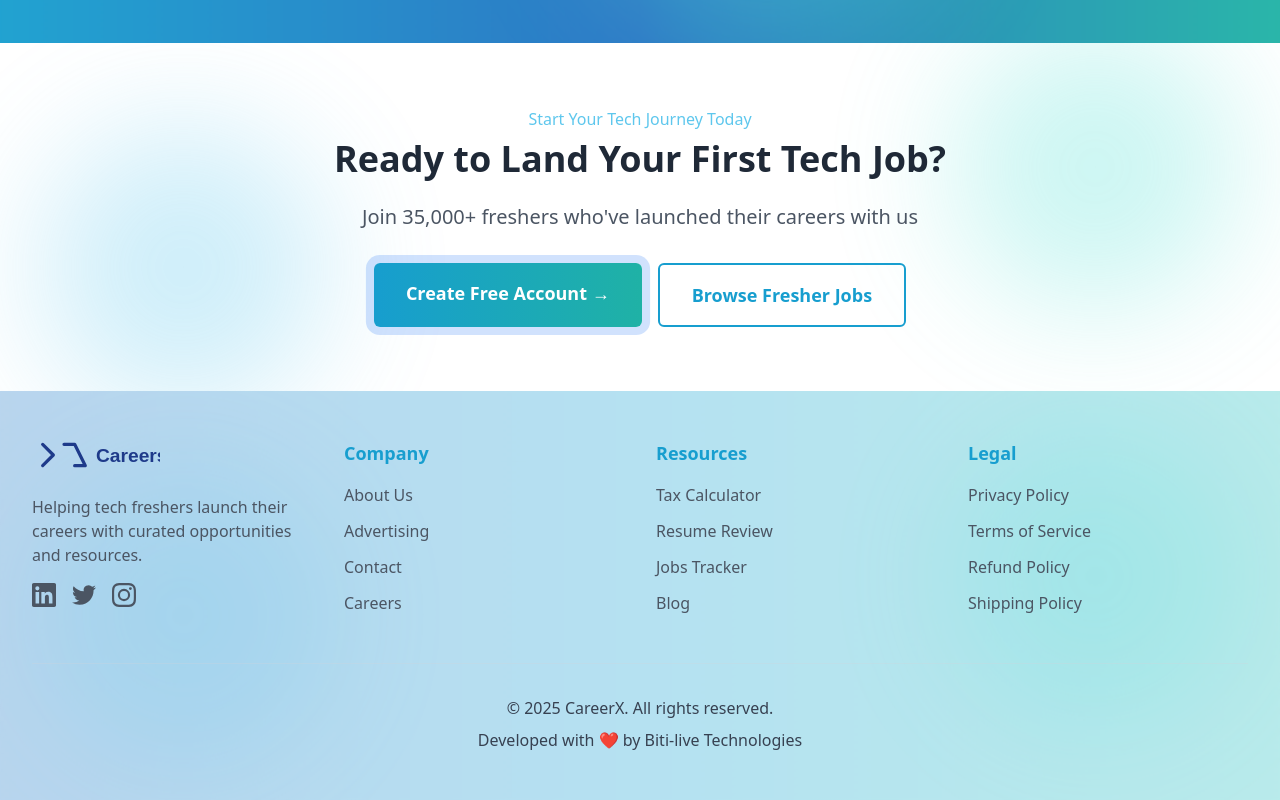
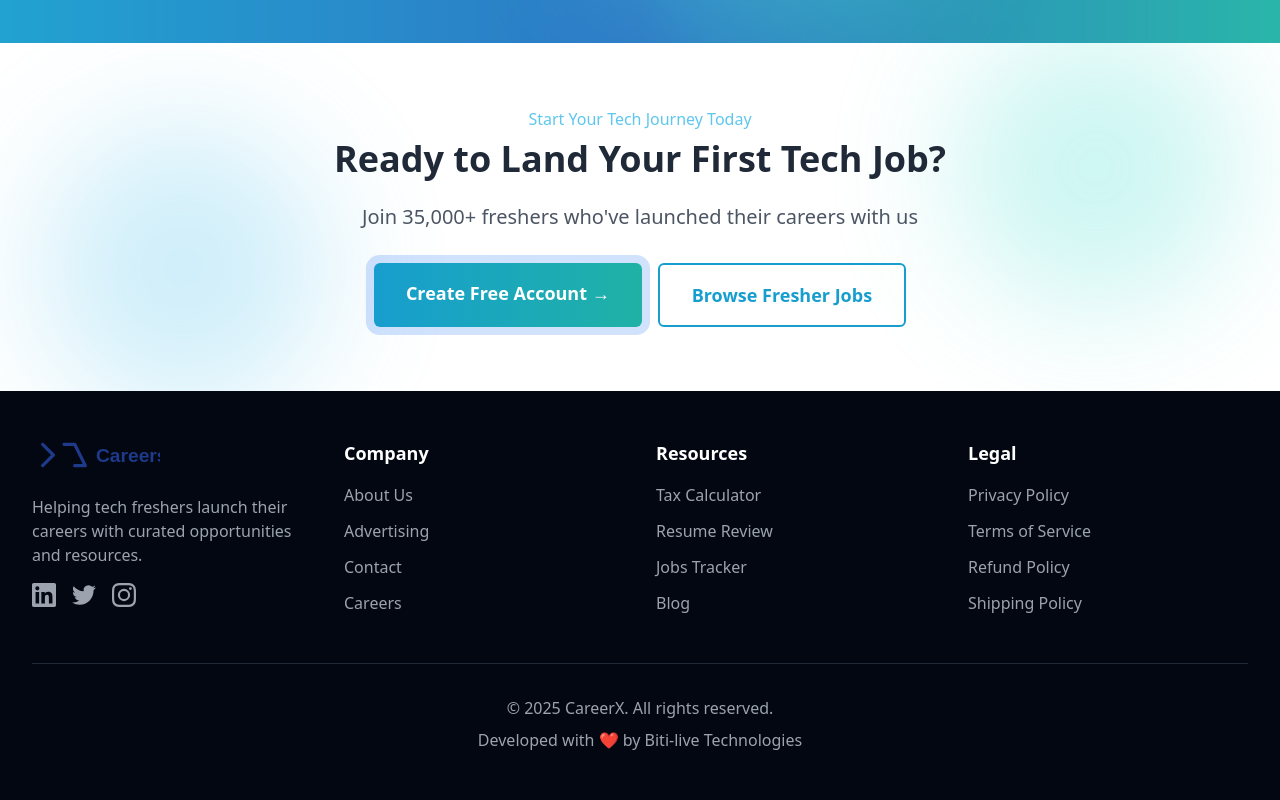
Before and after one commit to BitHiveTechnologies/X_Career-Website, a Next.js app: page / in a window 1280 px wide. Shown: the part 3858-4658 px from the top of the page. Built offline with nearby package versions, Linux system fonts and the light colour scheme.

Commit message:
make this frosted grey in color

```diff
--- a/app/page.tsx
+++ b/app/page.tsx
@@ -1989,45 +1989,21 @@
             </main>
 
             {/* Footer */}
-            <footer
-                className="bg-gradient-to-r from-[hsl(210,60%,85%)] via-[hsl(196,70%,85%)] to-[hsl(175,60%,85%)] text-gray-800 relative overflow-hidden"
-                data-oid="3thd4hw"
-            >
-                {/* Subtle animated background elements */}
-                <div className="absolute inset-0 overflow-hidden opacity-20" data-oid="g23xp.0">
-                    <div
-                        className="absolute top-20 left-10 w-72 h-72 bg-[hsl(196,80%,65%)] rounded-full blur-3xl animate-blob animation-delay-2000"
-                        data-oid="2gjrqj3"
-                    ></div>
-                    <div
-                        className="absolute bottom-20 right-10 w-72 h-72 bg-[hsl(175,70%,61%)] rounded-full blur-3xl animate-blob"
-                        data-oid="u722:sj"
-                    ></div>
-                </div>
-                {/* Subtle overlay */}
-                <div
-                    className="absolute inset-0 bg-[hsl(196,80%,45%)]/5 backdrop-blur-[1px]"
-                    data-oid="0ybcbpm"
-                ></div>
-                <div
-                    className="max-w-7xl mx-auto px-4 sm:px-6 lg:px-8 py-12 relative z-10"
-                    data-oid="z5enqj:"
-                >
+            <footer className="bg-gray-950 text-white" data-oid="3thd4hw">
+                <div className="max-w-7xl mx-auto px-4 sm:px-6 lg:px-8 py-12" data-oid="z5enqj:">
                     <div className="grid md:grid-cols-4 gap-8" data-oid="mv5:ho_">
                         <div data-oid="084ju9w">
                             <div className="mb-6" data-oid="ef3o64e">
-                                <div className="text-[hsl(196,80%,45%)]" data-oid="m9dhq5u">
-                                    <Logo data-oid="wur2:xh" />
-                                </div>
+                                <Logo data-oid="wur2:xh" />
                             </div>
-                            <p className="text-gray-600 mb-4" data-oid="bqzosa0">
+                            <p className="text-gray-400 mb-4" data-oid="bqzosa0">
                                 Helping tech freshers launch their careers with curated
                                 opportunities and resources.
                             </p>
                             <div className="flex space-x-4" data-oid="t5hrm1f">
                                 <a
                                     href="/linkedin"
-                                    className="text-gray-600 hover:text-[hsl(196,80%,45%)] transition-all duration-300"
+                                    className="text-gray-400 hover:text-white transition-all duration-300"
                                     data-oid="rt:13ay"
                                 >
                                     <svg
@@ -2044,7 +2020,7 @@
                                 </a>
                                 <a
                                     href="/twitter"
-                                    className="text-gray-600 hover:text-[hsl(196,80%,45%)] transition-all duration-300"
+                                    className="text-gray-400 hover:text-white transition-all duration-300"
                                     data-oid="tpvo5xq"
                                 >
                                     <svg
@@ -2061,7 +2037,7 @@
                                 </a>
                                 <a
                                     href="/instagram"
-                                    className="text-gray-600 hover:text-[hsl(196,80%,45%)] transition-all duration-300"
+                                    className="text-gray-400 hover:text-white transition-all duration-300"
                                     data-oid="nco5oi:"
                                 >
                                     <svg
@@ -2079,17 +2055,14 @@
                             </div>
                         </div>
                         <div data-oid="c:0rtx4">
-                            <h3
-                                className="text-lg font-bold mb-4 text-[hsl(196,80%,45%)]"
-                                data-oid="80z5fro"
-                            >
+                            <h3 className="text-lg font-bold mb-4" data-oid="80z5fro">
                                 Company
                             </h3>
                             <ul className="space-y-3" data-oid="d.0nl_a">
                                 <li data-oid="35doyf6">
                                     <a
                                         href="/about"
-                                        className="text-gray-600 hover:text-[hsl(196,80%,45%)] transition-all duration-300"
+                                        className="text-gray-400 hover:text-white transition-all duration-300"
                                         data-oid="dwqvhjj"
                                     >
                                         About Us
@@ -2098,7 +2071,7 @@
                                 <li data-oid="m_eavcl">
                                     <a
                                         href="/advertising"
-                                        className="text-gray-600 hover:text-[hsl(196,80%,45%)] transition-all duration-300"
+                                        className="text-gray-400 hover:text-white transition-all duration-300"
                                         data-oid="b75aik0"
                                     >
                                         Advertising
@@ -2107,7 +2080,7 @@
                                 <li data-oid="4gfye7z">
                                     <a
                                         href="/contact"
-                                        className="text-gray-600 hover:text-[hsl(196,80%,45%)] transition-all duration-300"
+                                        className="text-gray-400 hover:text-white transition-all duration-300"
                                         data-oid="dvhx3c2"
                                     >
                                         Contact
@@ -2116,7 +2089,7 @@
                                 <li data-oid="zn1l2-t">
                                     <a
                                         href="/careers"
-                                        className="text-gray-600 hover:text-[hsl(196,80%,45%)] transition-all duration-300"
+                                        className="text-gray-400 hover:text-white transition-all duration-300"
                                         data-oid="4a9xvqv"
                                     >
                                         Careers
@@ -2125,17 +2098,14 @@
                             </ul>
                         </div>
                         <div data-oid="4.c3k_4">
-                            <h3
-                                className="text-lg font-bold mb-4 text-[hsl(196,80%,45%)]"
-                                data-oid="075ucxe"
-                            >
+                            <h3 className="text-lg font-bold mb-4" data-oid="075ucxe">
                                 Resources
                             </h3>
                             <ul className="space-y-3" data-oid="odfuvx.">
                                 <li data-oid="vx2gvkq">
                                     <a
                                         href="/tax-calculator"
-                                        className="text-gray-600 hover:text-[hsl(196,80%,45%)] transition-all duration-300"
+                                        className="text-gray-400 hover:text-white transition-all duration-300"
                                         data-oid="q6y95ym"
                                     >
                                         Tax Calculator
@@ -2144,7 +2114,7 @@
                                 <li data-oid="pawp.w8">
                                     <a
                                         href="/resume-review"
-                                        className="text-gray-600 hover:text-[hsl(196,80%,45%)] transition-all duration-300"
+                                        className="text-gray-400 hover:text-white transition-all duration-300"
                                         data-oid="atvaok9"
                                     >
                                         Resume Review
@@ -2153,7 +2123,7 @@
                                 <li data-oid="p9uanln">
                                     <a
                                         href="/jobs-tracker"
-                                        className="text-gray-600 hover:text-[hsl(196,80%,45%)] transition-all duration-300"
+                                        className="text-gray-400 hover:text-white transition-all duration-300"
                                         data-oid="cle5gya"
                                     >
                                         Jobs Tracker
@@ -2162,7 +2132,7 @@
                                 <li data-oid="w58jang">
                                     <a
                                         href="/blog"
-                                        className="text-gray-600 hover:text-[hsl(196,80%,45%)] transition-all duration-300"
+                                        className="text-gray-400 hover:text-white transition-all duration-300"
                                         data-oid="5w37un."
                                     >
                                         Blog
@@ -2171,17 +2141,14 @@
                             </ul>
                         </div>
                         <div data-oid="1e2kryh">
-                            <h3
-                                className="text-lg font-bold mb-4 text-[hsl(196,80%,45%)]"
-                                data-oid="qrbikvt"
-                            >
+                            <h3 className="text-lg font-bold mb-4" data-oid="qrbikvt">
                                 Legal
                             </h3>
                             <ul className="space-y-3" data-oid="pqhdej_">
                                 <li data-oid="mqajp73">
                                     <a
                                         href="/privacy-policy"
-                                        className="text-gray-600 hover:text-[hsl(196,80%,45%)] transition-all duration-300"
+                                        className="text-gray-400 hover:text-white transition-all duration-300"
                                         data-oid="wzpjoms"
                                     >
                                         Privacy Policy
@@ -2190,7 +2157,7 @@
                                 <li data-oid="ci1ul6n">
                                     <a
                                         href="/terms"
-                                        className="text-gray-600 hover:text-[hsl(196,80%,45%)] transition-all duration-300"
+                                        className="text-gray-400 hover:text-white transition-all duration-300"
                                         data-oid="9:4hp:q"
                                     >
                                         Terms of Service
@@ -2199,7 +2166,7 @@
                                 <li data-oid="vx2ye55">
                                     <a
                                         href="/refunds"
-                                        className="text-gray-600 hover:text-[hsl(196,80%,45%)] transition-all duration-300"
+                                        className="text-gray-400 hover:text-white transition-all duration-300"
                                         data-oid="4:.:-.1"
                                     >
                                         Refund Policy
@@ -2208,7 +2175,7 @@
                                 <li data-oid="p338pwm">
                                     <a
                                         href="/shipping-policy"
-                                        className="text-gray-600 hover:text-[hsl(196,80%,45%)] transition-all duration-300"
+                                        className="text-gray-400 hover:text-white transition-all duration-300"
                                         data-oid="b.47vpy"
                                     >
                                         Shipping Policy
@@ -2219,7 +2186,7 @@
                     </div>
 
                     <div
-                        className="border-t border-gray-300/30 mt-12 pt-8 text-center text-gray-700"
+                        className="border-t border-gray-800 mt-12 pt-8 text-center text-gray-400"
                         data-oid="rrqi6eb"
                     >
                         <p className="mb-2" data-oid="jczuknr">
```
